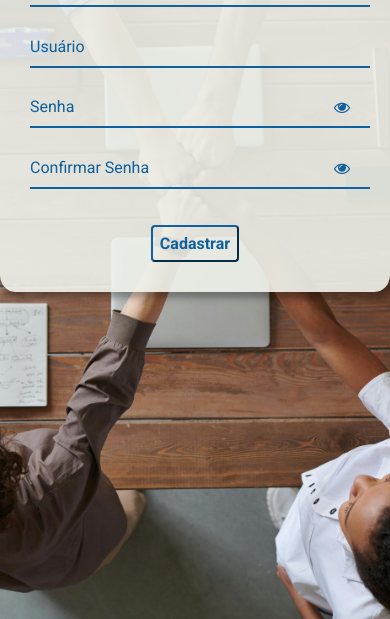
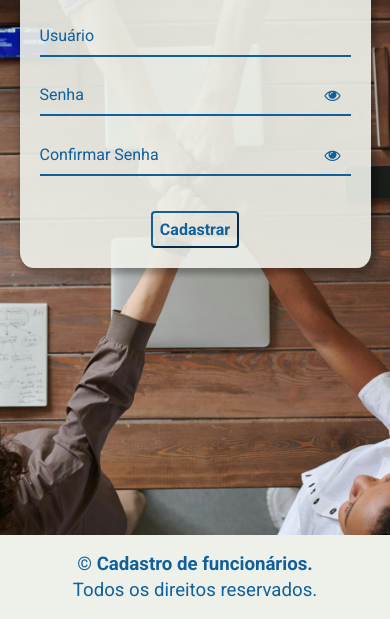
Before and after one commit to Josinaldo-Jr/cadastro_func_itens_javascript, a website: page pages/signup.html in a window 390 px wide. Shown: the part 225-844 px from the top of the page. Drawn offline with Linux system fonts and the light colour scheme.

Commit message:
feat: adicona footer e ajusta a responsividade

```diff
--- a/pages/signup.html
+++ b/pages/signup.html
@@ -61,6 +61,10 @@
     </div>
   </div>
 
+   <footer class="rodape">
+    <p>© <b>Cadastro de funcionários.</b> Todos os direitos reservados.</p>
+  </footer>
+
   <script src="../scripts/signup.js" defer></script>
 </body>
 
--- a/styles/signin.css
+++ b/styles/signin.css
@@ -167,7 +167,7 @@ a:hover {
 
 @media screen and (max-width: 600px) {
   .rodape p {
-    max-width: 260px; /* ajuste fino se quiser */
+    max-width: 260px;
     margin: 0 auto;
     text-align: center;
     line-height: 1.4;
--- a/styles/signup.css
+++ b/styles/signup.css
@@ -17,6 +17,7 @@
   margin: 0;
   padding: 0;
   font-family: 'Roboto', sans-serif;
+  box-sizing: border-box;
 }
 
 body {
@@ -140,3 +141,29 @@ button:hover {
   border-radius: 4px;
   display: none;
 }
+
+.rodape {
+  background-color: var(--default-color);
+  text-align: center;
+  padding: 1rem;
+  position: absolute;
+  bottom: 0;
+  width: 100%;
+  color: var(--primary-color);
+  font-size: 14pt;
+  text-align: center;
+}
+
+@media screen and (max-width: 600px) {
+  .card {
+    width: 90%;
+    padding: 20px;
+  }
+
+  .rodape p {
+    max-width: 260px;
+    margin: 0 auto;
+    text-align: center;
+    line-height: 1.4;
+  }
+}
```
